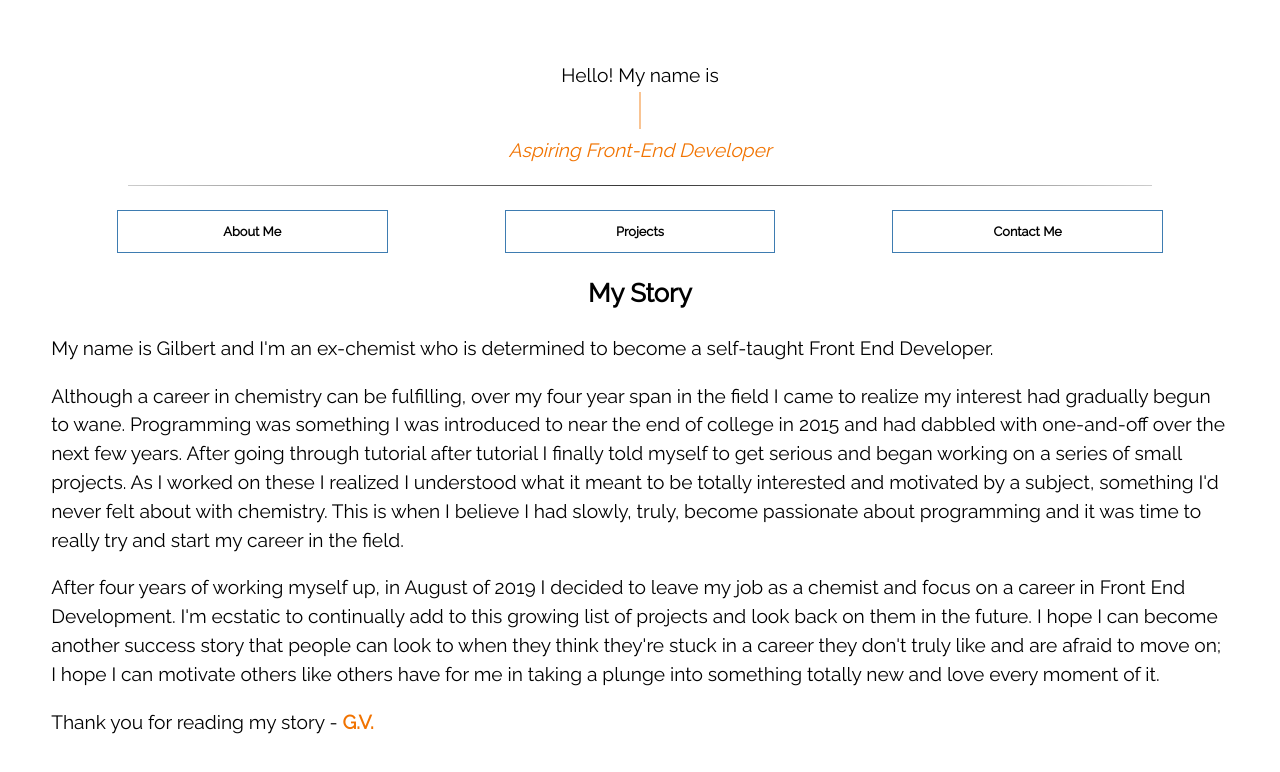
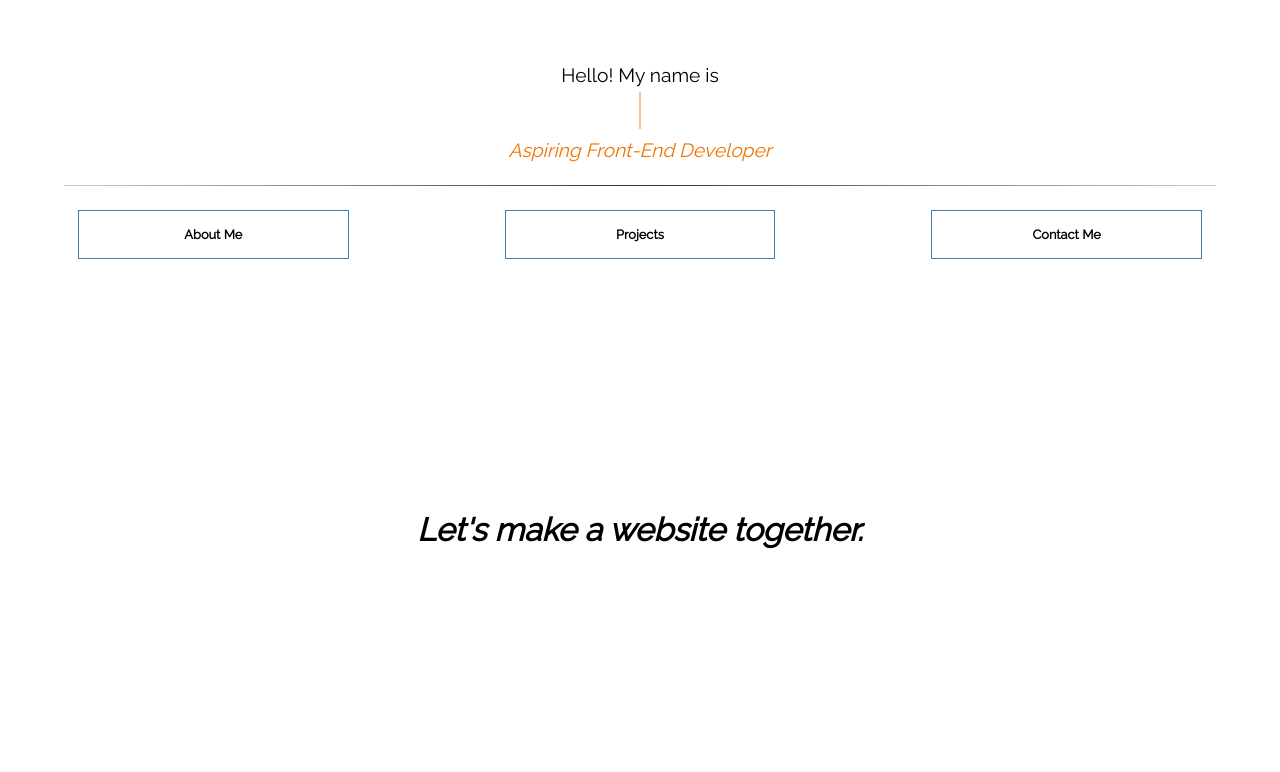
Before and after one commit to gilv93/portfolio, a React (Create React App) app: page / in a window 1280 px wide. Shown: the top 772 px of the page. Built offline with nearby package versions, Linux system fonts and the light colour scheme.

Commit message:
centered line break

```diff
--- a/src/App.js
+++ b/src/App.js
@@ -8,9 +8,11 @@ const App = () => {
 
 	return (
 		<div className="app">
-			<Header />
-			<hr></hr>
-			<Buttons />
+			<div className='premiere'>
+				<Header />
+				<hr></hr>
+				<Buttons />
+			</div>
 			<Text />
 		</div>
 	);
--- a/src/styles/App.scss
+++ b/src/styles/App.scss
@@ -3,13 +3,14 @@
 	flex-direction: column;
 	justify-content: center;
 	align-items: center;
+	height: 100vh;
 
 	hr {
 		border: 0;
 		height: 1px;
 		background: #333;
 		background-image: linear-gradient(to right, #ccc, #333, #ccc);
-		width: 80vw;
-		margin: 1.5em;
+		width: 90vw;
+		margin: 1.5em auto;
 	}
 }
--- a/src/styles/buttons.scss
+++ b/src/styles/buttons.scss
@@ -11,6 +11,9 @@
 		font-weight: 600;
 		padding-left: 0.5em;
 		padding-right: 0.5em;
+		padding-bottom: 0.25em;
+		padding-top: 0.25em;
+		margin: 0 auto;
 
 		&:hover {
 			background: rgba(62, 124, 177, 0.5);
--- a/src/styles/text.scss
+++ b/src/styles/text.scss
@@ -0,0 +1,12 @@
+.text {
+	display: flex;
+	justify-content: center;
+	align-items: center;
+	flex-direction: column;
+	height: 100%;
+
+	#default {
+		text-align: center;
+		font-style: italic;
+	}
+}
--- a/src/text.js
+++ b/src/text.js
@@ -6,7 +6,9 @@ import About from './about'
 const Text = () => {
 	return (
 		<div className='text'>
-			<About />
+			<div className='default'>
+				<h1 id='default'>Let's make a website together.</h1>
+			</div>
 		</div>
 	)
 }
```
